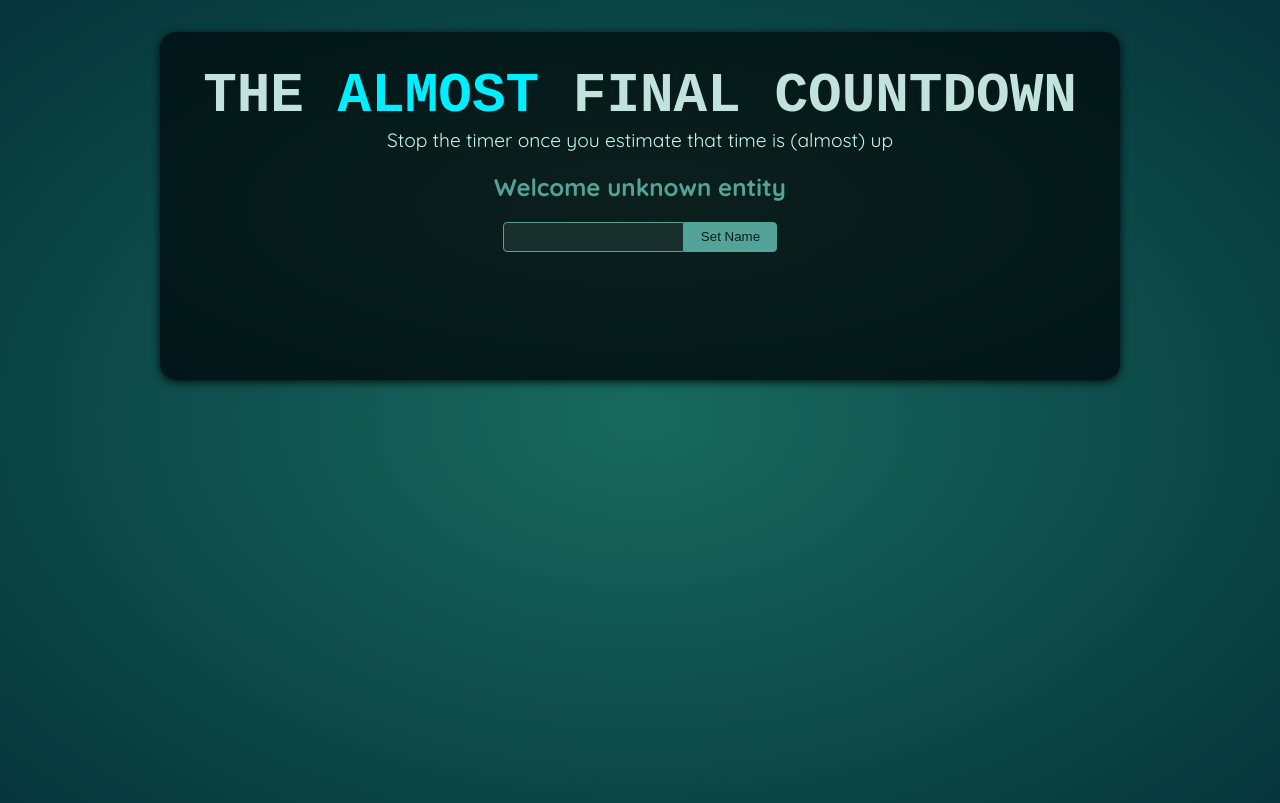
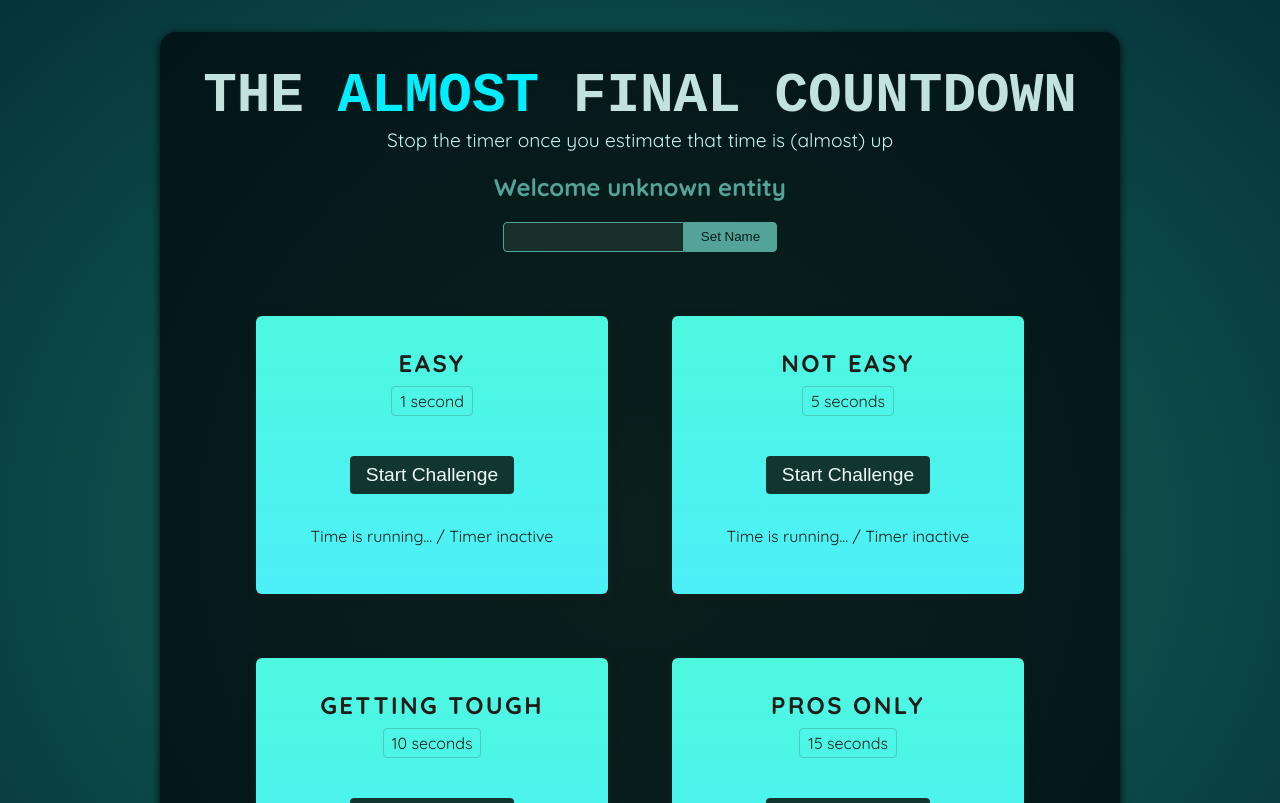
Before and after one commit to RobertSajdak/final-countdown, a React (Vite) app: page / in a window 1280 px wide. Shown: the top 803 px of the page. Built offline with nearby package versions, Linux system fonts and the light colour scheme; a web font is replaced by a local one.

Commit message:
added the TimerChallenge component with styling

```diff
--- a/src/App.jsx
+++ b/src/App.jsx
@@ -1,12 +1,18 @@
 import Player from './components/Player.jsx';
+import TimerChallenge from './components/TimerChallenge.jsx';
 
 function App() {
-  return (
-    <>
-      <Player />
-      <div id="challenges"></div>
-    </>
-  );
+	return (
+		<>
+			<Player />
+			<div id="challenges">
+				<TimerChallenge title="Easy" targetTime={1}/>
+				<TimerChallenge title="Not easy" targetTime={5}/>
+				<TimerChallenge title="Getting tough" targetTime={10}/>
+				<TimerChallenge title="Pros only" targetTime={15}/>
+			</div>
+		</>
+	);
 }
 
 export default App;
--- /dev/null
+++ b/src/components/TimerChallenge.jsx
@@ -0,0 +1,14 @@
+export default function TimerChallenge({ title, targetTime }) {
+	return (
+		<section className="challenge">
+			<h2>{title}</h2>
+			<p className="challenge-time">
+				{targetTime} second{targetTime > 1 ? 's' : ''}
+			</p>
+			<p>
+				<button>Start Challenge</button>
+			</p>
+			<p className="">Time is running... / Timer inactive</p>
+		</section>
+	);
+}
--- a/src/index.css
+++ b/src/index.css
@@ -100,7 +100,7 @@
   align-items: center;
   justify-content: center;
   padding: 2rem;
-  margin: 2rem auto;
+  margin: 1rem auto;
   background: linear-gradient(#4df8df, #4df0f8);
   color: #221c18;
   box-shadow: 0 2px 8px rgba(35, 34, 34, 0.6);
```
